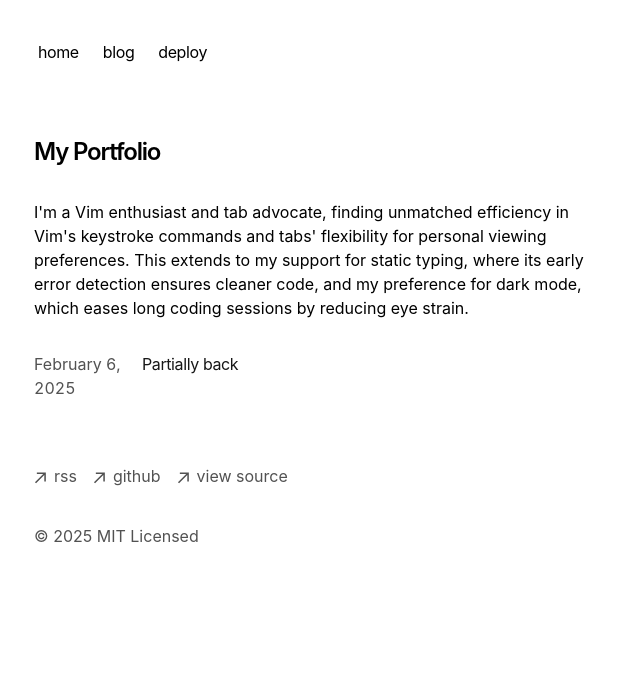
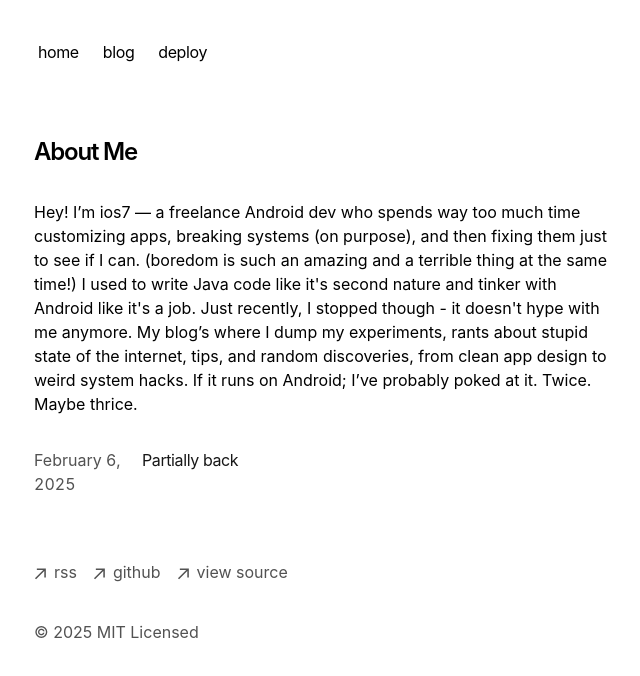
Before and after one commit to ios7jbpro/portfolio-starter-kit, a Next.js app: page / in a window 1280 px wide. Shown: the top 676 px of the page, without its empty margins (318-958 px from the left). Built offline with nearby package versions, Linux system fonts and the light colour scheme.

Commit message:
Update page.tsx

```diff
--- a/app/page.tsx
+++ b/app/page.tsx
@@ -4,14 +4,18 @@ export default function Page() {
   return (
     <section>
       <h1 className="mb-8 text-2xl font-semibold tracking-tighter">
-        My Portfolio
+        About Me
       </h1>
       <p className="mb-4">
-        {`I'm a Vim enthusiast and tab advocate, finding unmatched efficiency in
-        Vim's keystroke commands and tabs' flexibility for personal viewing
-        preferences. This extends to my support for static typing, where its
-        early error detection ensures cleaner code, and my preference for dark
-        mode, which eases long coding sessions by reducing eye strain.`}
+        {`
+        Hey! I’m ios7 — a freelance Android dev who spends way too much time
+        customizing apps, breaking systems (on purpose), and then fixing them just to see if I can.
+        (boredom is such an amazing and a terrible thing at the same time!)
+        I used to write Java code like it's second nature and tinker with Android like it's a
+        job. Just recently, I stopped though - it doesn't hype with me anymore. My blog’s where
+        I dump my experiments, rants about stupid state of the internet, tips, and random
+        discoveries, from clean app design to weird system hacks. If it runs on Android;
+        I’ve probably poked at it. Twice. Maybe thrice.`}
       </p>
       <div className="my-8">
         <BlogPosts />
```
